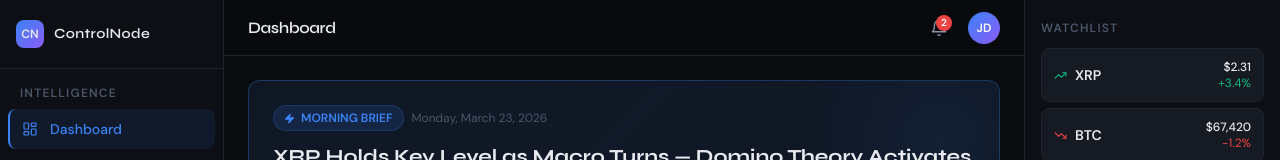
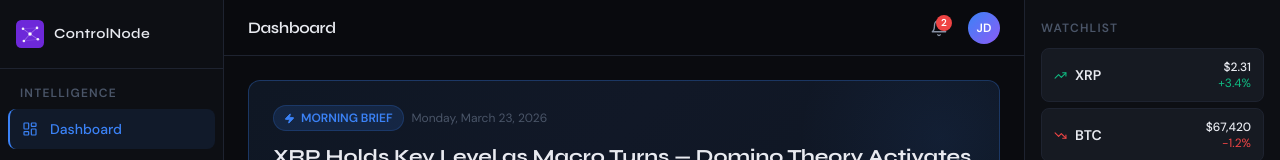
Before and after one commit to leadkastos/controlnode, a React (Vite) app: page / in a window 1280 px wide. Shown: the top 160 px of the page. Built offline with nearby package versions, Linux system fonts and the light colour scheme.

Commit message:
Update Sidebar.jsx

```diff
--- a/src/components/Sidebar.jsx
+++ b/src/components/Sidebar.jsx
@@ -62,12 +62,20 @@ function SidebarContent({ onClose }) {
     <>
       <div className="px-4 py-5 flex items-center justify-between" style={{ borderBottom: '1px solid #1e2330' }}>
         <div className="flex items-center gap-2.5">
-          <div
-            className="w-7 h-7 rounded-lg flex items-center justify-center text-xs font-bold"
-            style={{ background: 'linear-gradient(135deg, #3b82f6, #8b5cf6)' }}
-          >
-            CN
-          </div>
+          <svg width="28" height="28" viewBox="0 0 64 64" fill="none" xmlns="http://www.w3.org/2000/svg">
+            <rect width="64" height="64" rx="12" fill="#6d28d9"/>
+            <circle cx="32" cy="32" r="4" fill="white"/>
+            <circle cx="16" cy="20" r="3" fill="white" opacity="0.9"/>
+            <circle cx="48" cy="18" r="3" fill="white" opacity="0.9"/>
+            <circle cx="50" cy="44" r="3" fill="white" opacity="0.9"/>
+            <circle cx="18" cy="48" r="3" fill="white" opacity="0.9"/>
+            <line x1="32" y1="32" x2="16" y2="20" stroke="white" strokeWidth="1.5" opacity="0.5"/>
+            <line x1="32" y1="32" x2="48" y2="18" stroke="white" strokeWidth="1.5" opacity="0.5"/>
+            <line x1="32" y1="32" x2="50" y2="44" stroke="white" strokeWidth="1.5" opacity="0.5"/>
+            <line x1="32" y1="32" x2="18" y2="48" stroke="white" strokeWidth="1.5" opacity="0.5"/>
+            <line x1="16" y1="20" x2="48" y2="18" stroke="white" strokeWidth="1" opacity="0.25"/>
+            <line x1="50" y1="44" x2="18" y2="48" stroke="white" strokeWidth="1" opacity="0.25"/>
+          </svg>
           <span className="font-semibold text-sm tracking-wide" style={{ fontFamily: 'Syne, sans-serif', color: '#e8eaf0' }}>
             ControlNode
           </span>
```
